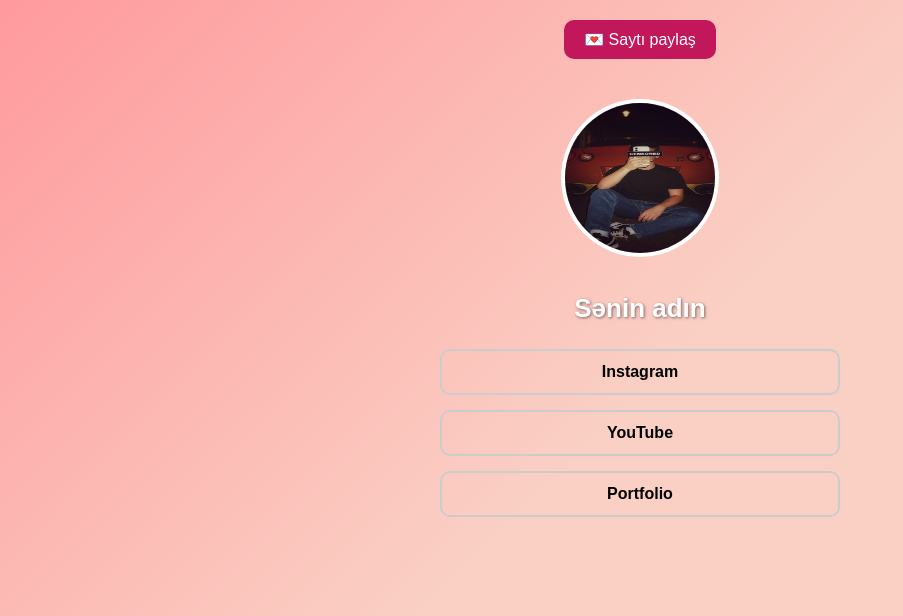
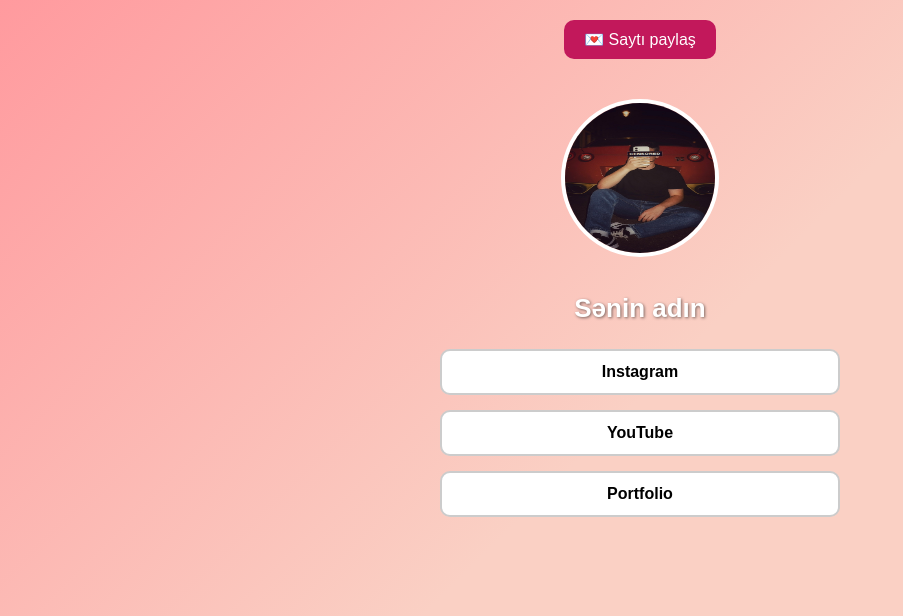
Before and after one commit to EricIsMyHero/ad-gunu-xatirlama, a plain HTML site: page index.html in a window 1280 px wide. Shown: the whole page, without its empty margins (0-903 px from the left). Drawn offline with Linux system fonts and the light colour scheme.

Commit message:
Update style.css

```diff
--- a/style.css
+++ b/style.css
@@ -62,7 +62,7 @@ h1 {
 
 .link-item {
     padding: 12px;
-    background: light grey;
+    background: white;
     color: black;
     text-decoration: none;
     border-radius: 10px;
```
